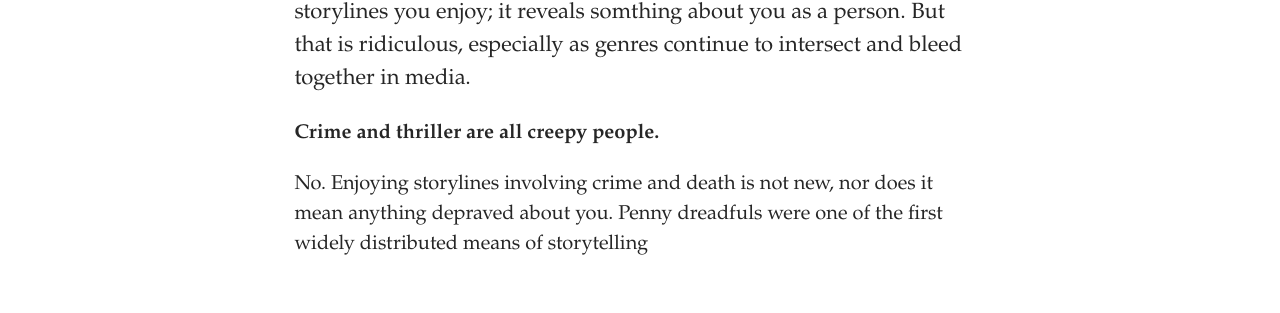
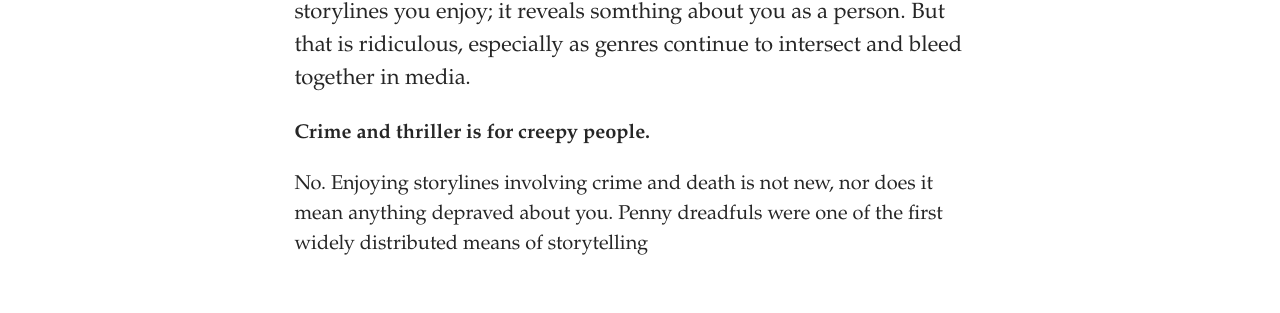
Before and after one commit to SammySpinsAYarn/Blog, a Jekyll site: the page built from _posts/2023-11-18-genre-fiction-stereotypes-and-why-theyre-ridiculous.md, in a window 1280 px wide. Shown: the part 291-604 px from the top of the page. Built offline with Jekyll 4.4.1, drawn with Linux system fonts in a browser that asks for light colours; some web fonts are replaced.

Commit message:
Update Post “2023-11-18-genre-fiction-stereotypes-and-why-theyre-ridiculous”

```diff
--- a/_posts/2023-11-18-genre-fiction-stereotypes-and-why-theyre-ridiculous.md
+++ b/_posts/2023-11-18-genre-fiction-stereotypes-and-why-theyre-ridiculous.md
@@ -7,6 +7,6 @@ comments: false
 ---
 E﻿veryone has heard these stereotypes, especially if they're a reader. Having a favourite genre apparently says more than just what storylines you enjoy; it reveals somthing about you as a person. But that is ridiculous, especially as genres continue to intersect and bleed together in media.
 
-**C﻿rime and thriller are all creepy people.**
+**C﻿rime and thriller is for creepy people.**
 
 N﻿o. Enjoying storylines involving crime and death is not new, nor does it mean anything depraved about you. Penny dreadfuls were one of the first widely distributed means of storytelling
```
